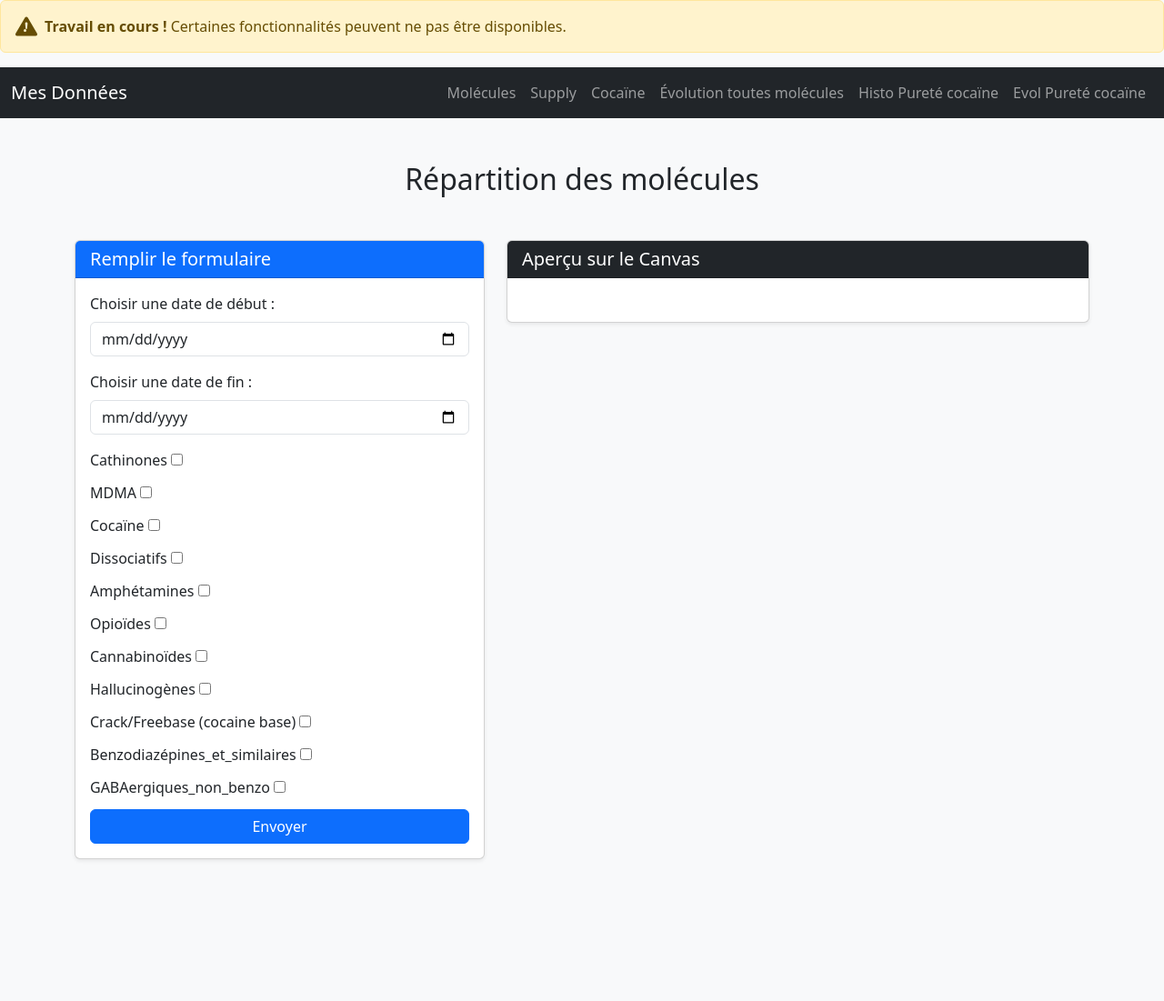
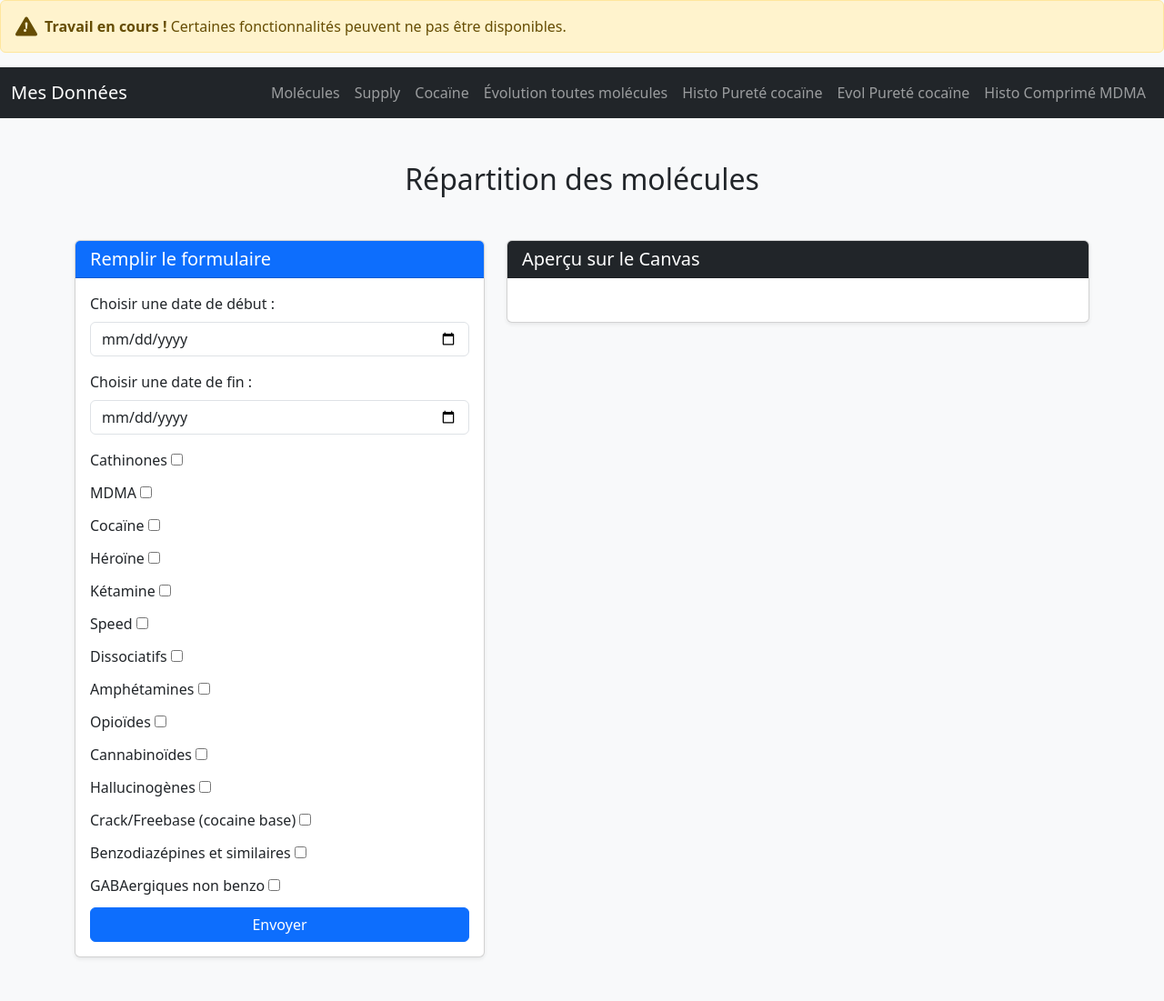
Before and after one commit to TheoMalas/Stats_RdR, a Django app: page /supply/ in a window 1280 px wide. Shown: the whole page at 91% size. Before the commit the page ends 946 px from the top, so only its background shows below. Run offline with Django 5.2, Linux system fonts and the light colour scheme; data that the repository does not hold is empty.

Commit message:
Ajout de l'analyse des comprimés de MDMA ainsi que des graphes sur l'évolution en absolu des molécules et l'évolution en proportion pour le supply

```diff
--- a/stats/templates/pie_chart.html
+++ b/stats/templates/pie_chart.html
@@ -54,6 +54,9 @@
                 <li class="nav-item">
                 <a class="nav-link" href="{% url 'evol_purity_cocaine_view' %}">Evol Pureté cocaïne</a>
                 </li>
+                <li class="nav-item">
+                <a class="nav-link" href="{% url 'histo_comprime_mdma_view' %}">Histo Comprimé MDMA</a>
+                </li>
             </ul>
             </div>
         </div>
@@ -95,6 +98,21 @@
                             </div>
 
                             <div class="mb-1">
+                                <label for="nom" class="form-label">Héroïne</label>
+                                <input type="checkbox" name="famille" value="Héroïne">
+                            </div>
+
+                            <div class="mb-1">
+                                <label for="nom" class="form-label">Kétamine</label>
+                                <input type="checkbox" name="famille" value="Kétamine">
+                            </div>
+
+                            <div class="mb-1">
+                                <label for="nom" class="form-label">Speed</label>
+                                <input type="checkbox" name="famille" value="Speed">
+                            </div>
+
+                            <div class="mb-1">
                                 <label for="nom" class="form-label">Dissociatifs</label>
                                 <input type="checkbox" name="famille" value="Dissociatifs">
                             </div>
@@ -123,12 +141,12 @@
                             </div>
 
                             <div class="mb-1">
-                                <label for="nom" class="form-label">Benzodiazépines_et_similaires</label>
+                                <label for="nom" class="form-label">Benzodiazépines et similaires</label>
                                 <input type="checkbox" name="famille" value="Benzodiazépines_et_similaires">
                             </div>
 
                             <div class="mb-1">
-                                <label for="nom" class="form-label">GABAergiques_non_benzo</label>
+                                <label for="nom" class="form-label">GABAergiques non benzo</label>
                                 <input type="checkbox" name="famille" value="GABAergiques_non_benzo">
                             </div>
 
@@ -289,7 +307,7 @@
                 });
                 });
             }
-            if (fetchUrl == 'chart-purity-cocaine'){
+            if (fetchUrl == 'chart-purity-cocaine'|| fetchUrl == 'chart-histo-comprime-mdma'){
               fetch(url)
                 .then(response => response.json())
                 .then(data => {
@@ -317,7 +335,7 @@
                                   beginAtZero: true,
                                   title: {
                                       display: true,
-                                      text: 'Pourcentage de pureté'
+                                      text: fetchUrl=='chart-histo-comprime-mdma' ? 'Dosage des comprimés (mg)' : 'Pourcentage de pureté'
                                   }
                               },
                               y: {
@@ -355,7 +373,7 @@
             const url = '/' + fetchUrl + '/' + (params.toString() ? '?' + params.toString() : '');
 
 
-            if (fetchUrl=='chart-stacked-area-prop-all-molecules'){
+            if (fetchUrl=='chart-stacked-area-prop-all-molecules'||fetchUrl=='chart-data-supply'||fetchUrl=='chart-data'){
               fetch(url)
                   .then(response => response.json())
                   .then(data => {
@@ -370,7 +388,10 @@
                         }
                   areaStackedChart = new Chart(ctx, {
                       type: 'line',
-                      data: data,
+                      data: {
+                        labels: data.labels_area,
+                        datasets: data.datasets_area
+                          },
                       options: {
                           responsive: true,
                           scales: {
--- a/stats/urls.py
+++ b/stats/urls.py
@@ -16,4 +16,6 @@ urlpatterns = [
     path('purity-cocaine/', views.purity_cocaine_view, name='purity_cocaine_view'),
     path('chart-evol-purity-cocaine/', views.chart_evol_purity_cocaine, name='chart_evol_purity_cocaine'),
     path('evol-purity-cocaine/', views.evol_purity_cocaine_view, name='evol_purity_cocaine_view'),
+    path('chart-histo-comprime-mdma/', views.chart_histo_comprime_mdma, name='chart_histo_comprime_mdma'),
+    path('histo-comprime-mdma/', views.histo_comprime_mdma_view, name='histo_comprime_mdma_view'),
   ]
--- a/stats/views.py
+++ b/stats/views.py
@@ -142,3 +142,23 @@ def chart_evol_purity_cocaine(request):
   with open(json_file_path, 'r') as f:
       data = json.load(f)
   return JsonResponse(data)
+
+def histo_comprime_mdma_view(request):
+  return render(request, 'pie_chart.html', {
+  'fetch_url' : 'chart-histo-comprime-mdma'
+  })
+
+def chart_histo_comprime_mdma(request):
+  print("test")
+  default_end = datetime.today().strftime('%Y-%m-%d') #set to today
+  default_start = "2022-06-22" #first analysis done
+  date_debut = request.GET.get("date_debut", default_start)
+  date_fin = request.GET.get("date_fin", default_end)
+
+
+  cmd=["Rscript","scriptR/mdma/histo_comprime_MDMA.R",date_debut,date_fin]
+  subprocess.run(cmd)
+  json_file_path = os.path.join(settings.BASE_DIR, 'output/histo_comprime_mdma.json')
+  with open(json_file_path, 'r') as f:
+      data = json.load(f)
+  return JsonResponse(data)
```
Also changed, not shown: README.md, 11 other files.
